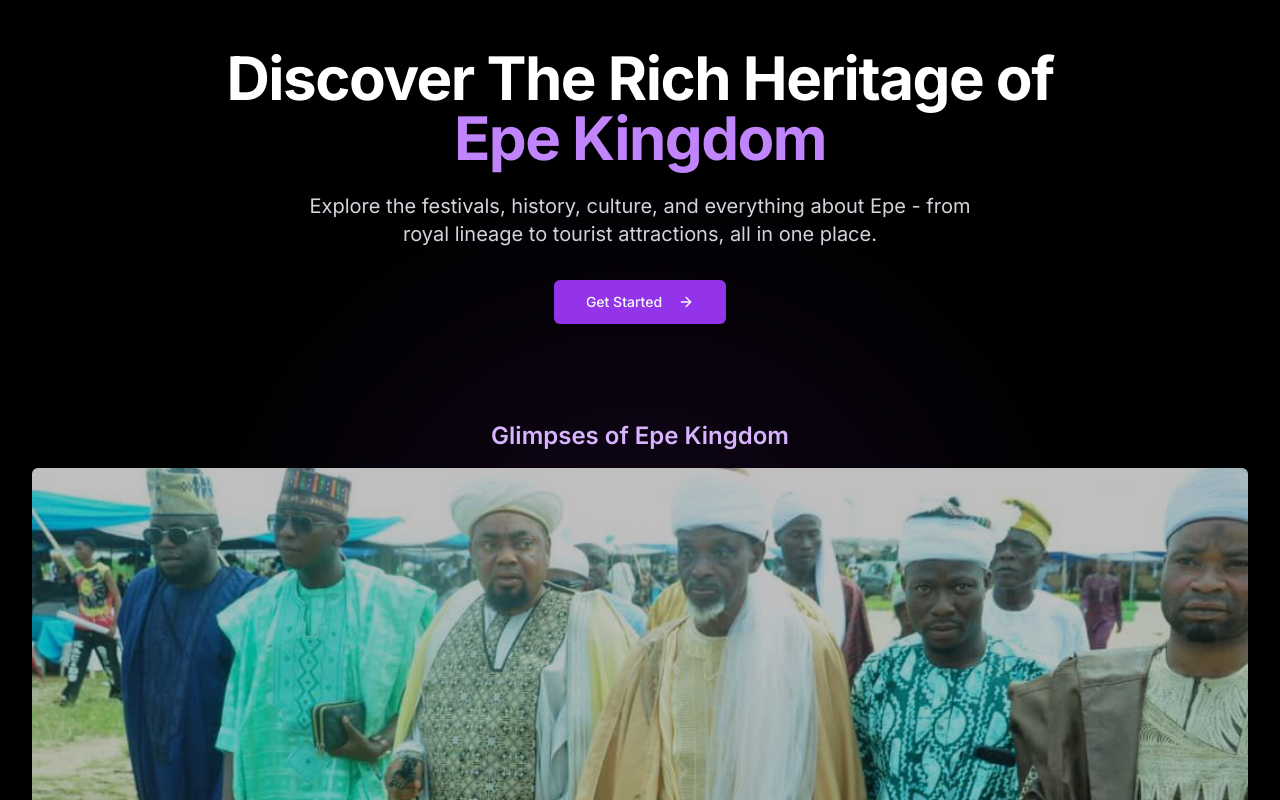
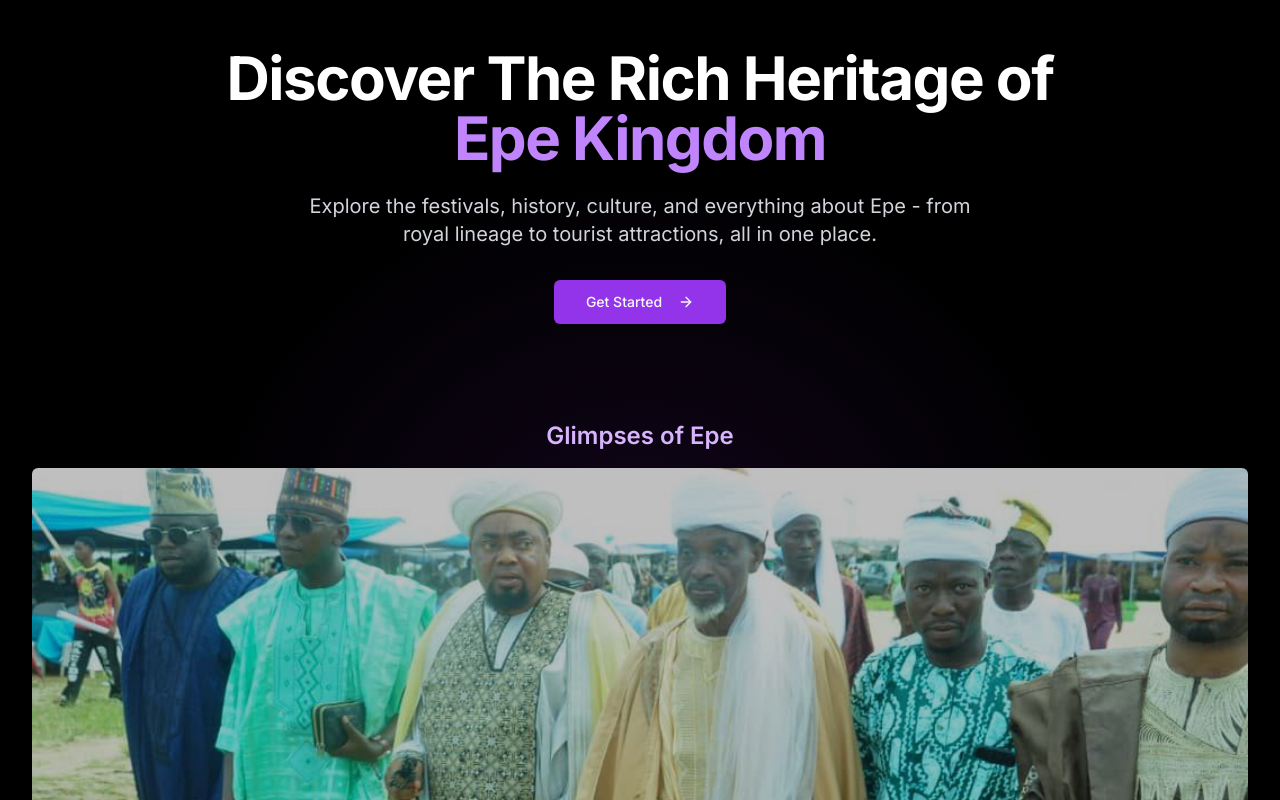
Before and after one commit to Sinfosecurity/epe-kingdom, a Next.js app: page / in a window 1280 px wide. Shown: the top 800 px of the page. Built offline with nearby package versions, Linux system fonts and the light colour scheme.

Commit message:
Update subtitle in LandingPage component for clarity

```diff
--- a/app/page.tsx
+++ b/app/page.tsx
@@ -57,7 +57,7 @@ export default function LandingPage() {
         <div className="relative z-10 w-full p-8">
           <div className="text-center mb-4 px-4">
             <h2 className="text-xl md:text-2xl font-semibold text-purple-300">
-              Glimpses of Epe Kingdom
+              Glimpses of Epe
             </h2>
           </div>
           <div className="w-full">
```
